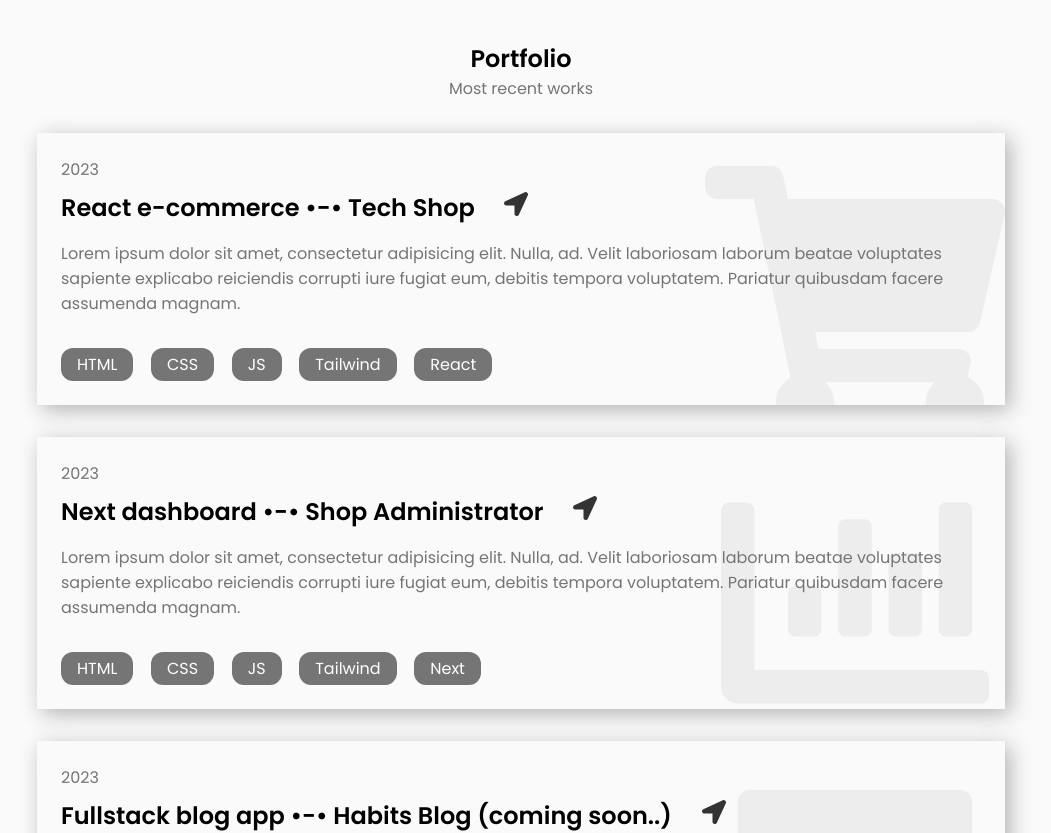
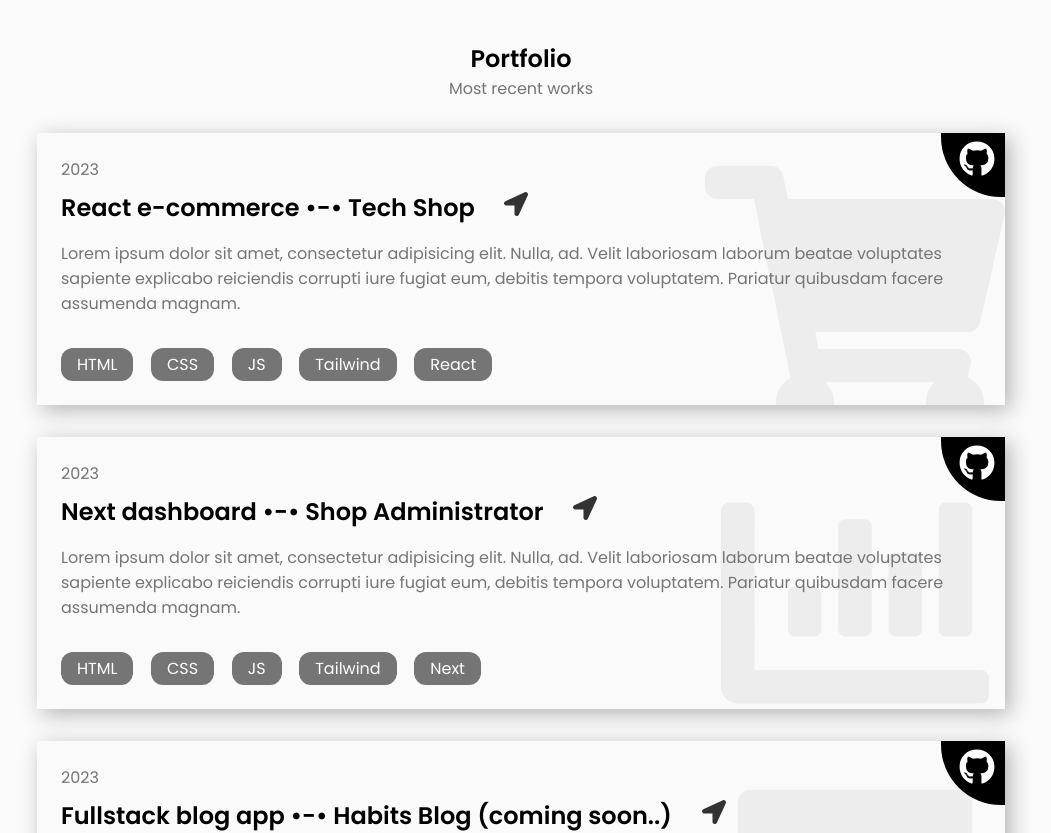
Before and after one commit to lobato-code/portfolio_v2, a React (Create React App) app: page / in a window 1280 px wide. Shown: the part 2120-2953 px from the top of the page, without its empty margins (119-1170 px from the left). Built offline with nearby package versions, Linux system fonts and the light colour scheme.

Commit message:
Ad GH button

```diff
--- a/src/components/projects/Works.js
+++ b/src/components/projects/Works.js
@@ -1,12 +1,6 @@
 import React from "react";
 import { projects } from "./data";
-import {
-  FaArrowAltCircleRight,
-  FaGithub,
-  FaLocationArrow,
-  FaLongArrowAltUp,
-  FaShoppingCart,
-} from "react-icons/fa";
+import { FaGithub, FaLocationArrow } from "react-icons/fa";
 
 function Works() {
   console.log(projects);
@@ -32,6 +26,9 @@ function Works() {
             </div>
           </div>
           <div className="project__image">{project.image}</div>
+          <a href={project.repo} className="project__repo">
+            <FaGithub />
+          </a>
         </div>
       ))}
     </div>
--- a/src/components/projects/projects.css
+++ b/src/components/projects/projects.css
@@ -32,7 +32,6 @@
 
 .project__icon svg:hover {
   -webkit-transform: scale(1.2);
-  transition: 0.5s ease-in;
   -ms-transform: scale(1.2);
 
   color: var(--title-color-dark);
@@ -71,6 +70,29 @@
   padding-top: 2rem;
 }
 
+.project__repo {
+  position: absolute;
+  top: 0;
+  right: 0;
+  background-color: var(--title-color-dark);
+  width: 64px;
+  height: 64px;
+  border-radius: 0px 0px 0px 60px;
+  text-align: center;
+  padding-top: 0.5rem;
+  padding-left: 0.5rem;
+}
+
+.project__repo svg {
+  color: white;
+  font-size: 36px;
+}
+
+.project__repo svg:hover {
+  -webkit-transform: scale(1.1);
+  -ms-transform: scale(1.1);
+}
+
 @media screen and (max-width: 992px) {
 }
 
```
